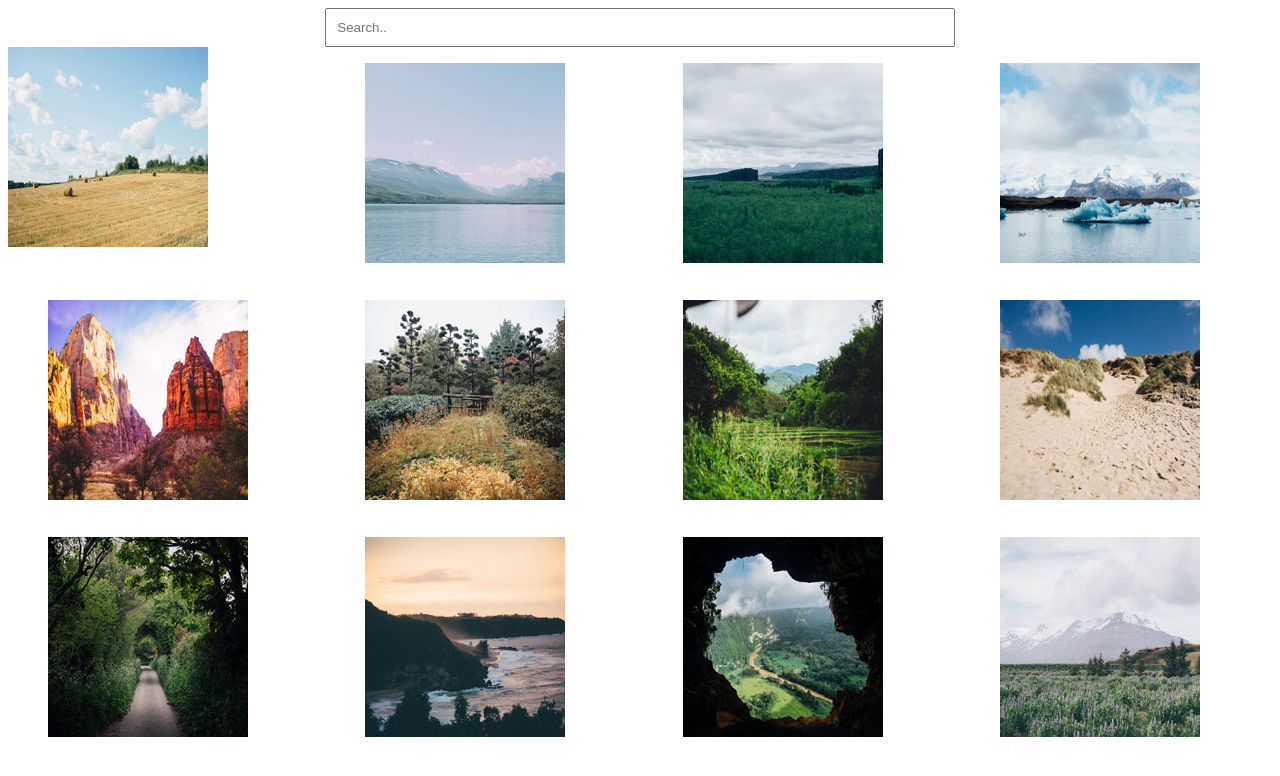
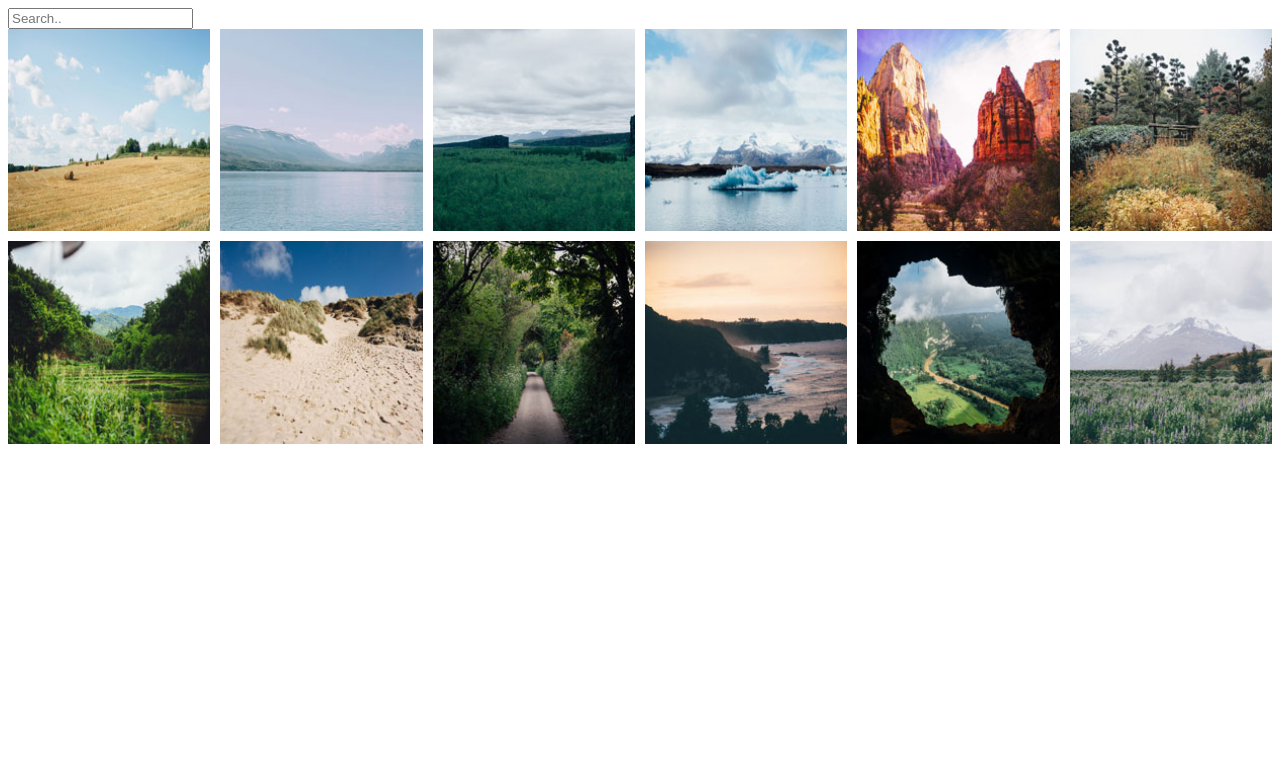
Before and after one commit to CoachemUp/Interactive-Photo-Gallery, a plain HTML site: page index.html in a window 1280 px wide. Drawn offline with Linux system fonts and the light colour scheme.

Commit message:
basic layout done

```diff
--- a/css/styles.css
+++ b/css/styles.css
@@ -1,12 +1,29 @@
+* {
+    box-sizing: border-box;
+}
 
+.gallery img{
+    width: 100%;
+    height: 100%;
+    object-fit: cover;
+}
 
-  .gallery {
+.gallery img:hover{
+    opacity: .7;
+}
+
+.gallery {
     display: grid;
-    grid-template-columns: repeat(4, 1fr);
-    grid-gap: 5px;
+    grid-template-columns: repeat(auto-fill, minmax(200px, 1fr));
+    grid-gap: 10px;
+    margin: 0;
+    padding: 0;
 }
 
 .search {
-   grid-column: 2 / 4;
-   padding: 10px;;
+   grid-column: auto/span 4;
 }
+
+.photo-1 {
+
+}
--- a/index.html
+++ b/index.html
@@ -5,53 +5,64 @@
     <meta name="viewport" content="width=device-width, initial-scale=1.0">
     <link rel="stylesheet" href="css/baguetteBox.min.css">
     <link href="css/styles.css" rel="stylesheet">
-    <script src="js/baguetteBox.min.js" async></script>
+    <title>Interactive Photo Gallery</title>
+</head>
 
-    <title>Project 5</title>
-</head>
+
 <body>
-    <div class="gallery">
-        <input class="search" type="text" placeholder="Search..">
-    </div>
-    <div class="gallery">
-        <a href="images/photos/01.jpg" data-caption="Hay Bales
-        I love hay bales. Took this snap on a drive through the countryside past some straw fields.
-        ">
-          <img src="images/photos/thumbnails/01.jpg" class="photo-1" alt="Image 1">
+
+        <input type="search" id="search" placeholder="Search..">
+
+
+        <div class="gallery">
+        <a href="images/photos/01.jpg" data-caption="I love hay bales. Took this snap on a drive  through the countryside past some straw fields.">
+          <img src="images/photos/thumbnails/01.jpg" class="photo-1" alt="Hay Bales">
         </a>
-        <figure class="photo photo-2">
-            <img src="images/photos/thumbnails/02.jpg" class="photo-2" alt="Image 1">
-          </figure>
-          <figure class="photo photo-3">
-            <img src="images/photos/thumbnails/03.jpg" class="photo-3" alt="Image 1">
-          </figure>
-          <figure class="photo photo-4">
-            <img src="images/photos/thumbnails/04.jpg" class="photo-4" alt="Image 1">
-          </figure>
-          <figure class="photo photo-5">
-            <img src="images/photos/thumbnails/05.jpg" class="photo-5" alt="Image 1">
-          </figure>
-          <figure class="photo photo-6">
-            <img src="images/photos/thumbnails/06.jpg" class="photo-6" alt="Image 1">
-          </figure>
-          <figure class="photo photo-7">
-            <img src="images/photos/thumbnails/07.jpg" class="photo-7" alt="Image 1">
-          </figure>
-          <figure class="photo photo-8">
-            <img src="images/photos/thumbnails/08.jpg" class="photo-8" alt="Image 1">
-          </figure>
-          <figure class="photo photo-9">
-            <img src="images/photos/thumbnails/09.jpg" class="photo-9" alt="Image 1">
-          </figure>
-          <figure class="photo photo-10">
-            <img src="images/photos/thumbnails/10.jpg" class="photo-10" alt="Image 1">
-          </figure>
-          <figure class="photo photo-11">
-            <img src="images/photos/thumbnails/11.jpg" class="photo-11" alt="Image 1">
-          </figure>
-          <figure class="photo photo-12">
-            <img src="images/photos/thumbnails/12.jpg" class="photo-12" alt="Image 1">
-          </figure>
+
+        <a href="images/photos/02.jpg" data-caption="The lake was so calm today. We had a great view of the snow on the mountains from here.">
+          <img src="images/photos/thumbnails/02.jpg" class="photo-2" alt="Lake">
+        </a>
+
+        <a href="images/photos/03.jpg" data-caption="I hiked to the top of the mountain and got this picture of the canyon and trees below.">
+            <img src="images/photos/thumbnails/03.jpg" class="photo-3" alt="Canyon">
+        </a>
+
+        <a href="images/photos/04.jpg" data-caption="It was amazing to see an iceberg up close, it was so cold but didn’t snow today. ">
+            <img src="images/photos/thumbnails/04.jpg" class="photo-4" alt="Iceberg">
+        </a>
+
+        <a href="images/photos/05.jpg" data-caption="The red cliffs were beautiful. It was really hot in the desert but we did a lot of walking through the canyons.">
+            <img src="images/photos/thumbnails/05.jpg" class="photo-5" alt="Desert">
+        </a>
+
+        <a href="images/photos/06.jpg" data-caption="Fall is coming, I love when the leaves on the trees start to change color.">
+            <img src="images/photos/thumbnails/06.jpg" class="photo-6" alt="Fall">
+        </a>
+
+        <a href="images/photos/07.jpg" data-caption="I drove past this plantation yesterday, everything is so green!">
+            <img src="images/photos/thumbnails/07.jpg" class="photo-7" alt="Plantation">
+        </a>
+
+        <a href="images/photos/08.jpg" data-caption="My summer vacation to the Oregon Coast. I love the sandy dunes!">
+            <img src="images/photos/thumbnails/08.jpg" class="photo-8" alt="Dunes">
+        </a>
+
+        <a href="images/photos/09.jpg" data-caption="We enjoyed a quiet stroll down this countryside lane.">
+            <img src="images/photos/thumbnails/09.jpg" class="photo-9" alt="Countryside Lane">
+        </a>
+
+
+        <a href="images/photos/10.jpg" data-caption="Sunset at the coast! The sky turned a lovely shade of orange.">
+            <img src="images/photos/thumbnails/10.jpg" class="photo-10" alt="Sunset">
+        </a>
+
+        <a href="images/photos/11.jpg" data-caption="I did a tour of a cave today and the view of the landscape below was breathtaking.">
+            <img src="images/photos/thumbnails/11.jpg" class="photo-11" alt="Cave">
+        </a>
+
+        <a href="images/photos/12.jpg" data-caption="I walked through this meadow of bluebells and got a good view of the snow on the mountain before the fog came in.">
+            <img src="images/photos/thumbnails/12.jpg" class="photo-12" alt="Bluebells">
+        </a>
       </div>
 
 
@@ -63,7 +74,9 @@
 
 
 
-
+      <script src="js/baguetteBox.min.js"></script>
+      <script src="js/searchFilter.js"></script>
+      <script src="js/app.js"></script>
 </body>
 
 </html>
--- a/js/app.js
+++ b/js/app.js
@@ -1,2 +1,4 @@
-baguetteBox.run('.gallery');
+baguetteBox.run('.gallery', {
+    animation: 'fadeIn'
+});
 const search = new Filter('search', 'data-caption');
```
